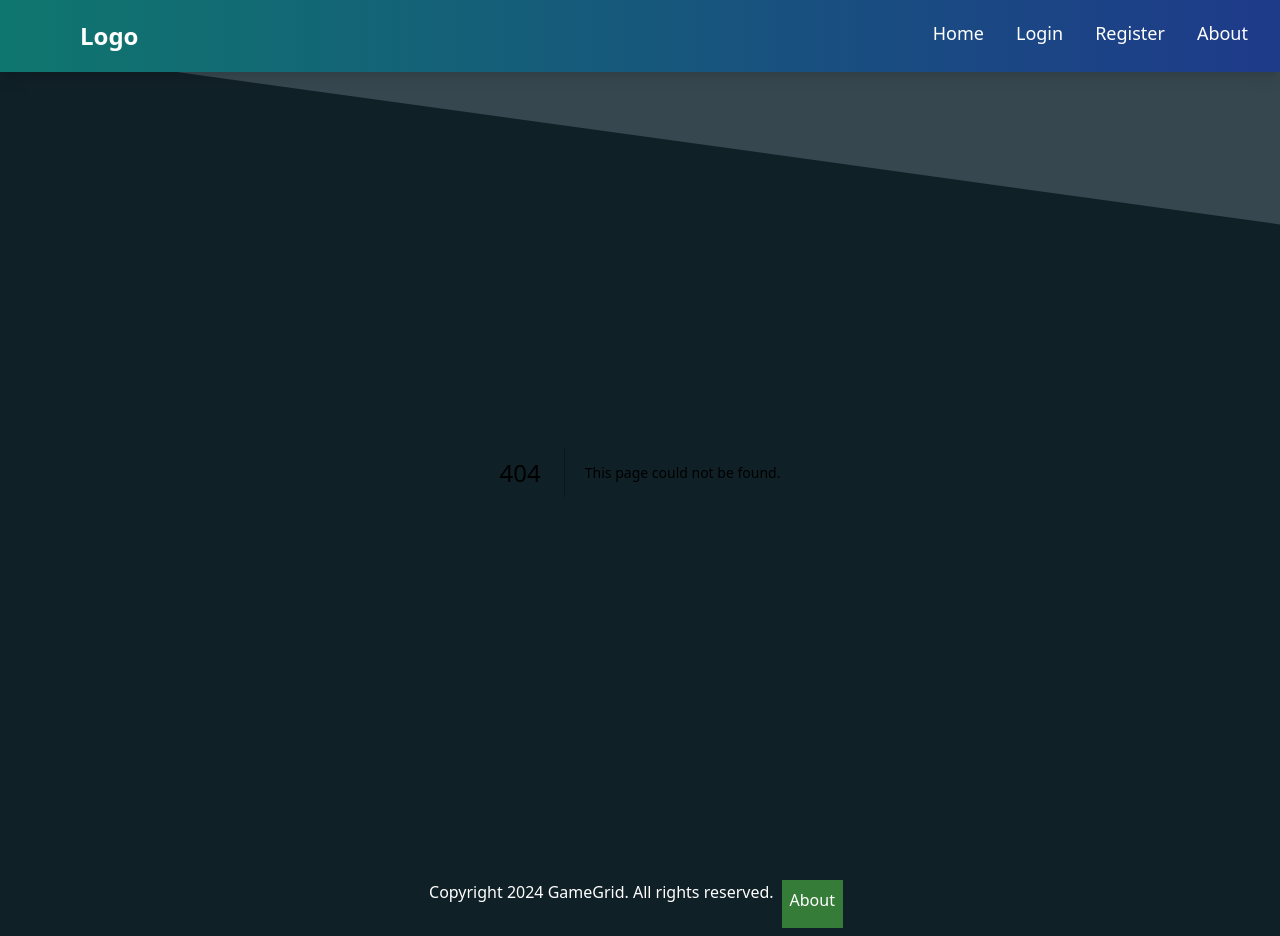
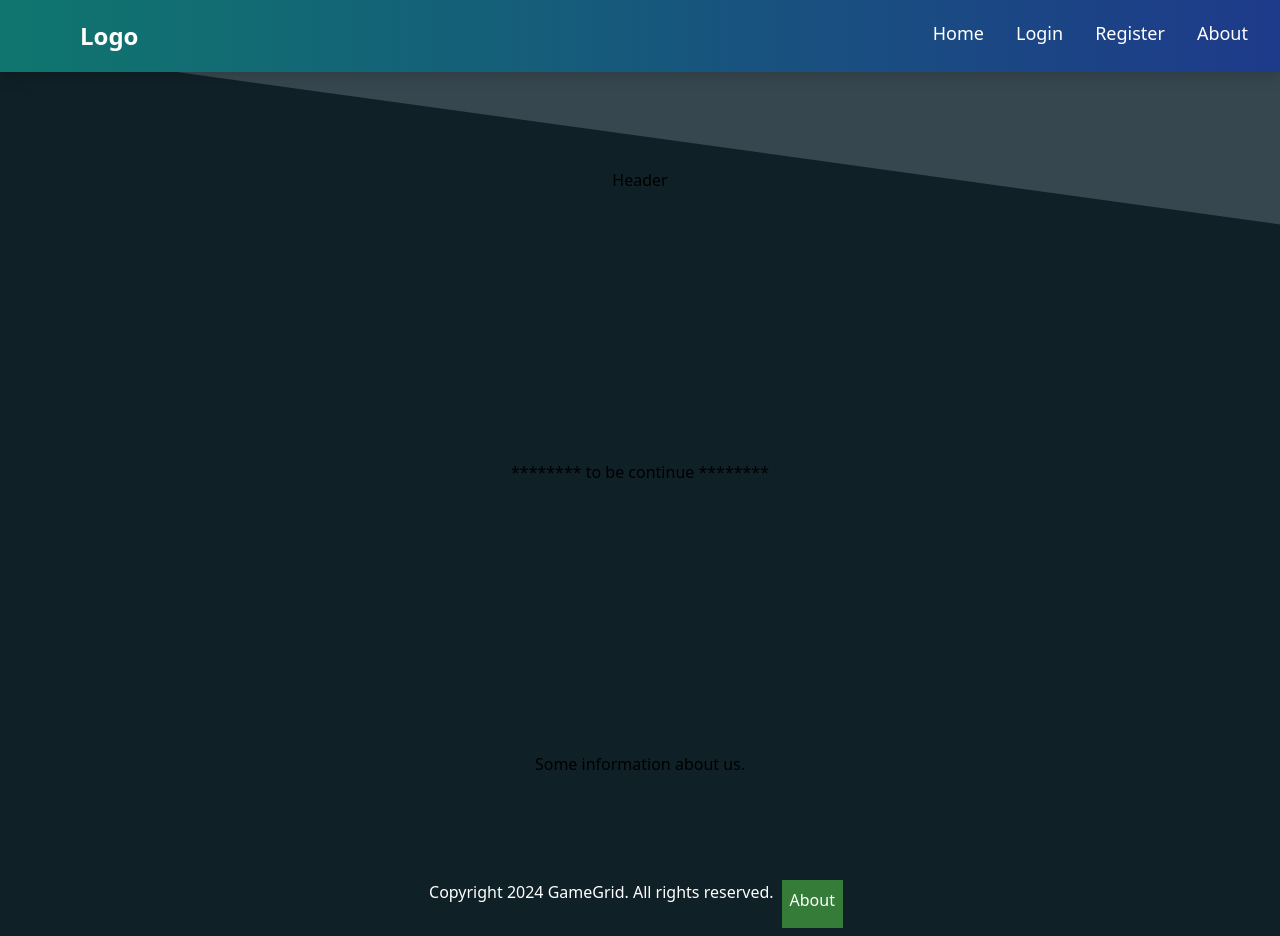
Before and after one commit to ron-yerovoy/gamegrid-client, a Next.js app: page /toBeContinued in a window 1280 px wide. Before the commit this address had no page. Built offline with nearby package versions, Linux system fonts and the light colour scheme.

Commit message:
fixed request with server

```diff
--- a/src/app/login/page.js
+++ b/src/app/login/page.js
@@ -13,22 +13,23 @@ export default function Login() {
     e.preventDefault()
 
     // שליחת בקשת POST לשרת
-    const response = await fetch('/api/login', {
+    const response = await fetch('http://localhost:3001/api/login', {
       method: 'POST',
       headers: {
         'Content-Type': 'application/json',
       },
-      body: JSON.stringify({ email, password }),
+      body: JSON.stringify({ email: email, password: password }),
     })
 
     const data = await response.json()
 
     if (response.ok) {
-      console.log('Login successful:', data)
-      // ניתוב לדף הבית לאחר הצלחה
-      window.location.href = '/'
+      console.log('Login successful:\n', data)
+      // Redirect to home page on success
+      alert(JSON.stringify(data))
+      window.location.href = '/toBeContinued'
     } else {
-      console.error('Login failed:', data)
+      console.log('Login failed:\n', data.error)
     }
   }
 
--- /dev/null
+++ b/src/app/toBeContinued/page.js
@@ -0,0 +1,30 @@
+'use client'
+// import Header from '../components/topBar'
+// import { useEffect, useState } from 'react'
+export default function toBeContinued() {
+  // const [data, setData] = useState(null)
+
+  // useEffect(() => {
+  //   const fetchData = async () => {
+  //     //   const res = await fetch(`${process.env.NEXT_PUBLIC_BASE_URL}/about`)
+  //     const res = await fetch('http://localhost:3001/api/about')
+  //     const json = await res.json()
+  //     setData(json)
+  //   }
+
+  //   fetchData()
+  // }, [])
+
+  //   if (!data) {
+  //     document.getElementById('data').innerHTML = 'Loading...'
+  //   }
+  return (
+    <div className="">
+      <div className="flex min-h-screen flex-col items-center justify-between p-24">
+        <h1>Header</h1>
+        <p>******** to be continue ********</p>
+        <p>Some information about us.</p>
+      </div>
+    </div>
+  )
+}
```
